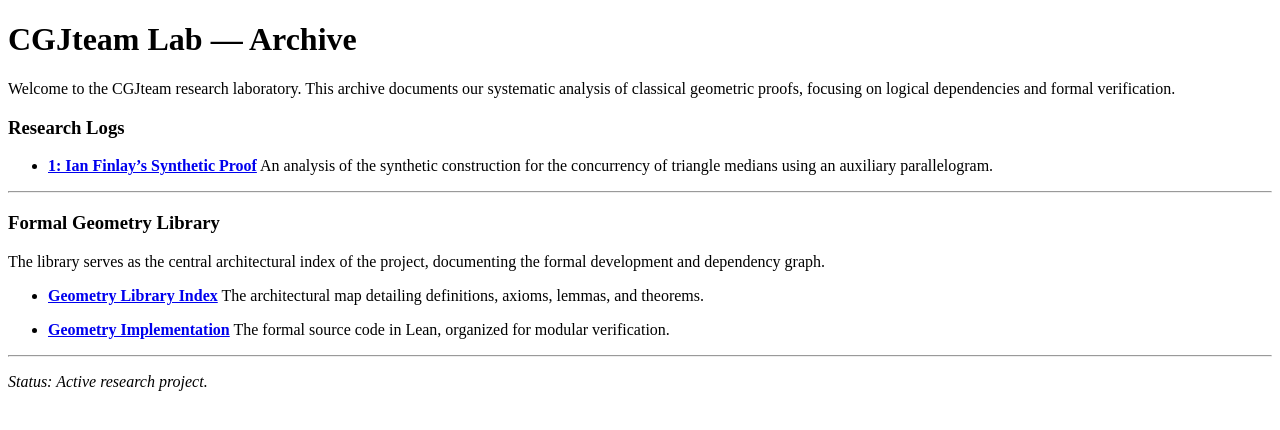
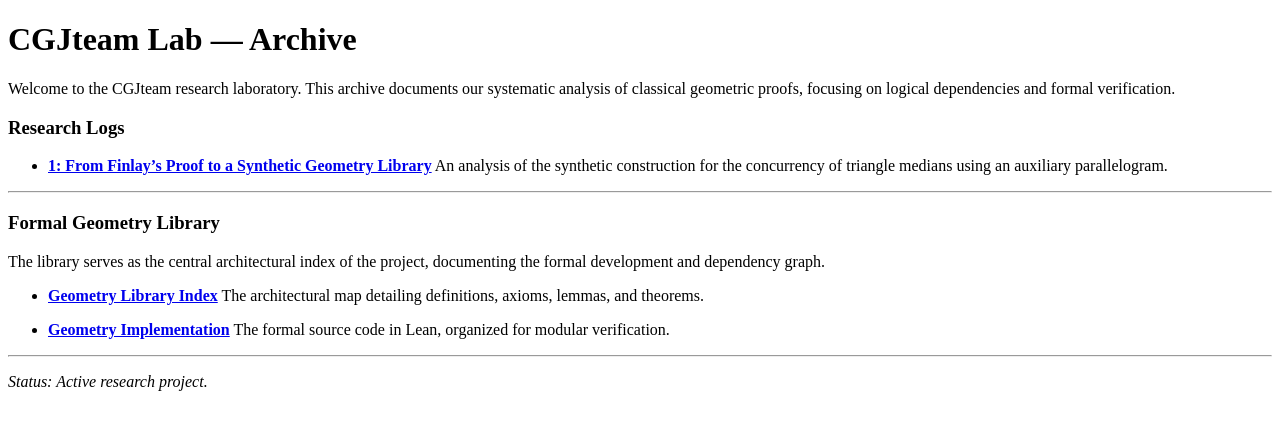
Before and after one commit to cgjteam/cgjteam.github.io, a Jekyll site: the page built from index.md, in a window 1280 px wide. Shown: the top 430 px of the page. Built offline with Jekyll 4.4.1, drawn with Linux system fonts in a browser that asks for light colours; our own code applies the rules of GitHub Pages for plain Markdown files; comment, search, counter and statistics services are not loaded.

Commit message:
Revise title of Finlay's Synthetic Proof log

```diff
--- a/index.md
+++ b/index.md
@@ -4,7 +4,7 @@ Welcome to the CGJteam research laboratory. This archive documents our systemati
 
 ### Research Logs
 
-* **[1: Ian Finlay's Synthetic Proof](log-001.md)**
+* **[1: From Finlay's Proof to a Synthetic Geometry Library](log-001.md)**
   An analysis of the synthetic construction for the concurrency of triangle medians using an auxiliary parallelogram.
 
 ---
```
